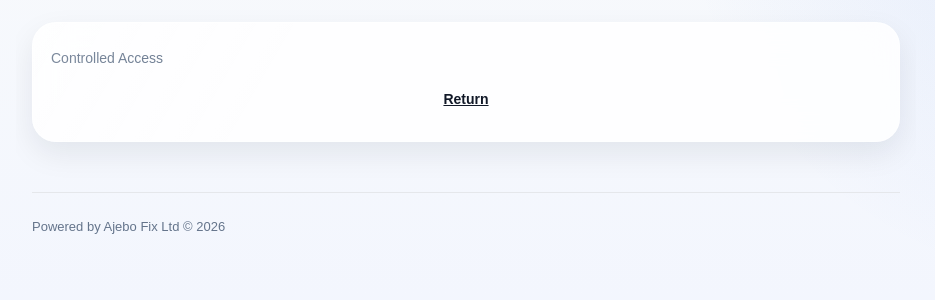
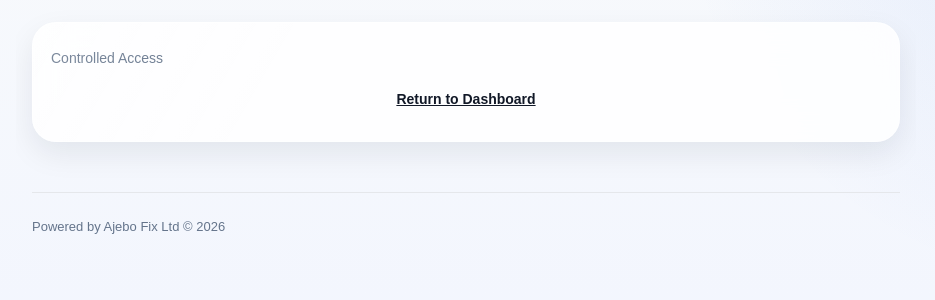
Before and after one commit to ajebofix/Ajebo-Fix-Aura, a Python web app: template templates/evidence/interaction_unavailable.html in a window 1280 px wide. Shown: the part 138-438 px from the top of the page, without its empty margins (174-1109 px from the left). Run offline with Jinja, Linux system fonts and the light colour scheme; the template is opened without the code that fills it, so the values that code supplies are empty.

Commit message:
Use safe dashboard return link on unavailable state

```diff
--- a/templates/evidence/interaction_unavailable.html
+++ b/templates/evidence/interaction_unavailable.html
@@ -13,8 +13,8 @@
     <p class="evidence-interaction-kicker">Controlled Access</p>
     <h2>{{ heading }}</h2>
     <p class="muted">{{ message }}</p>
-    <a href="javascript:history.back()" class="btn btn-secondary">
-        Return
+    <a href="{{ url_for('dashboard.aura_home') }}" class="btn btn-secondary">
+        Return to Dashboard
     </a>
 </section>
 {% endblock %}
```
